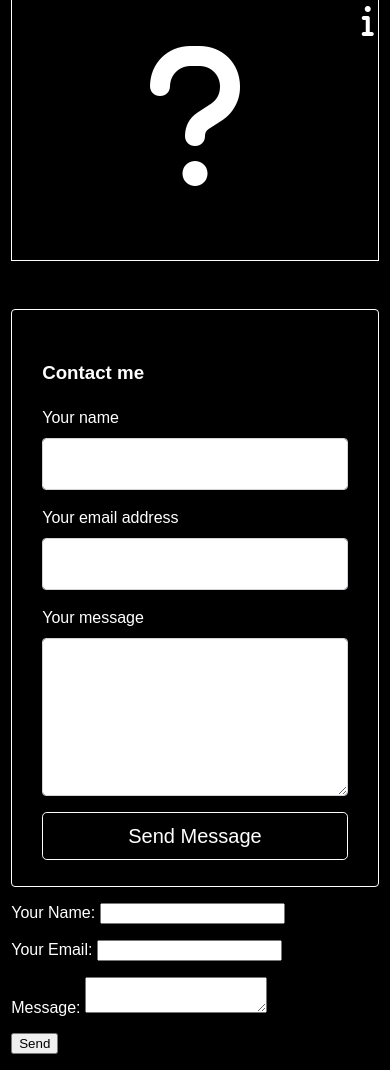
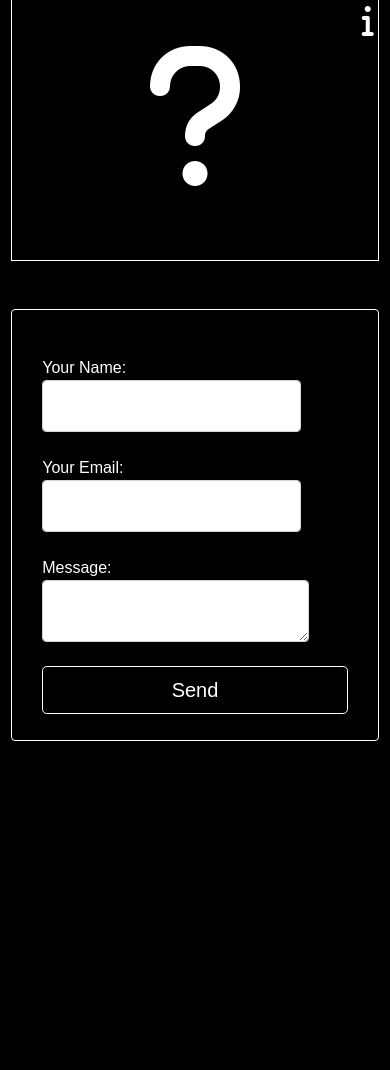
Before and after one commit to Vincasmen/Portfolio_3, a PHP site: page / in a window 390 px wide. Shown: the part 1201-2271 px from the top of the page. After the commit the page ends 1942 px from the top, so only its background shows below. Run offline with PHP 8.4, Linux system fonts and the light colour scheme; some libraries are stand-ins or nearby versions.

Commit message:
Deleting old form and changing for a anew one.

```diff
--- a/Index.html
+++ b/Index.html
@@ -94,85 +94,25 @@
       </div>
     </projects>
 
-    <div class="fcf-body">
-      <div id="fcf-form">
-        <h3 class="fcf-h3">Contact me</h3>
+    <form class="form-group" id="form" name="contact" method="POST" data-netlify="true">
+      <p class="input-group">
+        <label class="label"
+          >Your Name: <input class="form-control" type="text" name="name"
+        /></label>
+      </p>
+      <p class="input-group">
+        <label class="label"
+          >Your Email: <input class="form-control" type="email" name="email"
+        /></label>
+      </p>
 
-        <form
-          name="form-netlify"
-          data-netlify="true"
-          id="fcf-form-id"
-          class="fcf-form-class"
-          method="post"
-          action="contact-form-process.php"
-        >
-          <div class="fcf-form-group">
-            <label for="Name" class="fcf-label">Your name</label>
-            <div class="fcf-input-group">
-              <input
-                type="text"
-                id="Name"
-                name="Name"
-                class="fcf-form-control"
-                required
-              />
-            </div>
-          </div>
-
-          <div class="fcf-form-group">
-            <label for="Email" class="fcf-label">Your email address</label>
-            <div class="fcf-input-group">
-              <input
-                type="email"
-                id="Email"
-                name="Email"
-                class="fcf-form-control"
-                required
-              />
-            </div>
-          </div>
-
-          <div class="fcf-form-group">
-            <label for="Message" class="fcf-label">Your message</label>
-            <div class="fcf-input-group">
-              <textarea
-                id="Message"
-                name="Message"
-                class="fcf-form-control"
-                rows="6"
-                maxlength="3000"
-                required
-              ></textarea>
-            </div>
-          </div>
-
-          <div class="fcf-form-group">
-            <button
-              name="submit-button"
-              type="submit"
-              id="fcf-button"
-              class="fcf-btn fcf-btn-primary fcf-btn-lg fcf-btn-block"
-            >
-              Send Message
-            </button>
-          </div>
-        </form>
-      </div>
-    </div>
-
-    <form name="contact" method="POST" data-netlify="true">
-      <p>
-        <label>Your Name: <input type="text" name="name" /></label>
+      <p class="input-group">
+        <label class="label"
+          >Message: <textarea class="form-control" name="message"></textarea>
+        </label>
       </p>
       <p>
-        <label>Your Email: <input type="email" name="email" /></label>
-      </p>
-
-      <p>
-        <label>Message: <textarea name="message"></textarea></label>
-      </p>
-      <p>
-        <button type="submit">Send</button>
+        <button class="fcf-btn fcf-btn-primary fcf-btn-lg fcf-btn-block type="submit">Send</button>
       </p>
     </form>
 
--- a/index.css
+++ b/index.css
@@ -109,11 +109,11 @@ body {
     text-align: center;
     text-decoration: none;
   }
-  #fcf-form {
+
+  /* Form!!!!!!!!!!!!!!!!!!!!!!!!!!!!!!!!!!!!!!!!!!!!!!!!!!!!!!!!!!!!!!!!!!!!!!!!!!!! */
+
+  #form {
     display: block;
-  }
-
-  .fcf-body {
     margin-top: 3rem;
 
     font-size: 1rem;
@@ -129,11 +129,11 @@ body {
     max-width: 100%;
   }
 
-  .fcf-form-group {
+  .form-group {
     margin-bottom: 1rem;
   }
 
-  .fcf-input-group {
+  .input-group {
     position: relative;
     display: -ms-flexbox;
     display: flex;
@@ -144,7 +144,7 @@ body {
     width: 100%;
   }
 
-  .fcf-form-control {
+  .form-control {
     display: block;
     width: 100%;
     height: calc(1.5em + 0.75rem + 2px);
@@ -161,38 +161,22 @@ body {
     transition: border-color 0.15s ease-in-out, box-shadow 0.15s ease-in-out;
   }
 
-  .fcf-form-control:focus {
+  .form-control:focus {
     border: 1px solid #313131;
   }
 
-  select.fcf-form-control[size],
-  select.fcf-form-control[multiple] {
+  select.form-control[size],
+  select.form-control[multiple] {
     height: auto;
   }
 
-  textarea.fcf-form-control {
+  textarea.form-control {
     height: auto;
   }
 
-  label.fcf-label {
+  label.label {
     display: inline-block;
     margin-bottom: 0.5rem;
-  }
-
-  .fcf-credit {
-    padding-top: 10px;
-    font-size: 0.9rem;
-    color: #545b62;
-  }
-
-  .fcf-credit a {
-    color: #545b62;
-    text-decoration: underline;
-  }
-
-  .fcf-credit a:hover {
-    color: #ffffff;
-    text-decoration: underline;
   }
 
   .fcf-btn {
@@ -230,7 +214,7 @@ body {
   .fcf-btn:focus,
   .fcf-btn.focus {
     outline: 0;
-    box-shadow: 0 0 0 0.2rem rgba(0, 123, 255, 0.25);
+    box-shadow: 0 0 0 0.2rem rgba(255, 255, 255, 0.25);
   }
 
   .fcf-btn-primary {
@@ -269,10 +253,4 @@ body {
   .fcf-btn-block + .fcf-btn-block {
     margin-top: 0.5rem;
   }
-
-  input[type="submit"].fcf-btn-block,
-  input[type="reset"].fcf-btn-block,
-  input[type="button"].fcf-btn-block {
-    width: 100%;
-  }
 }
```
